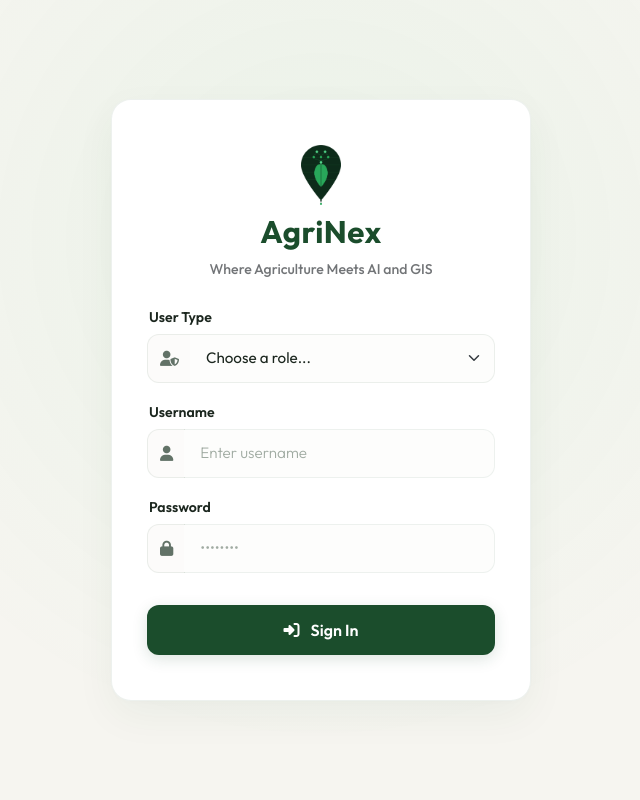
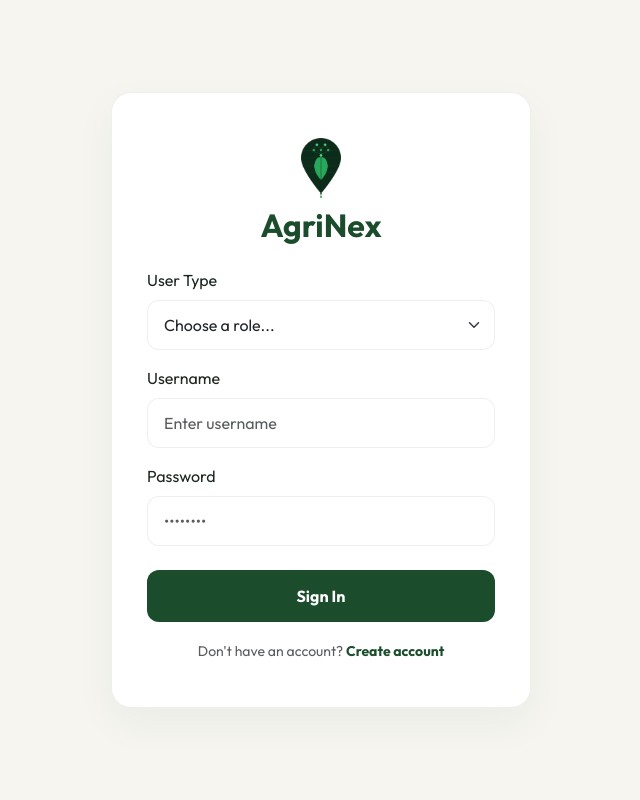
Before and after one commit to kabdellaoui07/AgriNex-platform, a Flask app: page /login in a window 1280 px wide. Shown: the whole page, without its empty margins (319-959 px from the left). Run offline with Flask 3, Linux system fonts and the light colour scheme; parts of the project's set-up code (start-up, migrations or seed data) failed here and were passed over; some libraries are stand-ins or nearby versions.

Commit message:
adding register page

```diff
--- a/My_Web_app/app.py
+++ b/My_Web_app/app.py
@@ -18,7 +18,7 @@ import io
 
 app = Flask(__name__)
 
-# Secret key for encrypting sessions (essential for login security)
+# Secret key for encrypting sessions
 app.secret_key = 'agrocyber_secret_glass_key_2026'
 
 # Secure cookie configuration
@@ -31,7 +31,6 @@ app.config['SESSION_COOKIE_SAMESITE'] = 'Lax'
 app.config['UPLOAD_FOLDER'] = 'static/uploads'
 app.config['MAX_CONTENT_LENGTH'] = 16 * 1024 * 1024
 
-# دمج إعداد الاتصال بقاعدة البيانات لـ PostgreSQL و الـ Drive الميداني
 app.config['SQLALCHEMY_DATABASE_URI'] = 'postgresql+psycopg://postgres:admin@localhost:5432/mygeoaidb'
 app.config['SQLALCHEMY_TRACK_MODIFICATIONS'] = False
 
@@ -45,7 +44,7 @@ class User(db.Model):
     id            = db.Column(db.Integer, primary_key=True)
     username      = db.Column(db.String(80), unique=True, nullable=False)
     password_hash = db.Column(db.String(255), nullable=False)
-    role          = db.Column(db.String(20), nullable=False) # 'admin' or 'collector'
+    role          = db.Column(db.String(20), nullable=False)
 
     def set_password(self, password):
         self.password_hash = generate_password_hash(password)
@@ -61,7 +60,6 @@ class Prediction(db.Model):
     confidence      = db.Column(db.Float)
     latitude        = db.Column(db.Float)
     longitude       = db.Column(db.Float)
-    # حقل الوقت يستقبل التوقيت التلقائي كملاذ أخير إذا لم يرسله الموبايل
     timestamp       = db.Column(db.DateTime, default=lambda: datetime.now(timezone.utc))
     notes           = db.Column(db.Text)
 
@@ -78,18 +76,17 @@ class Prediction(db.Model):
         }
 
 class Survey(db.Model):
-    """Existing 'Survey' table in pgAdmin (public schema)"""
     __tablename__ = 'Survey'
     __table_args__ = {'schema': 'public', 'extend_existing': True}
 
-    fid              = db.Column(db.BigInteger, primary_key=True)
-    geom             = db.Column(NullType)
-    Date             = db.Column(db.DateTime)
-    classe           = db.Column(db.String(100))
-    Photo            = db.Column(db.String(255))
+    fid            = db.Column(db.BigInteger, primary_key=True)
+    geom           = db.Column(NullType)
+    Date           = db.Column(db.DateTime)
+    classe         = db.Column(db.String(100))
+    Photo          = db.Column(db.String(255))
 
-    latitude         = column_property(func.ST_Y(geom))
-    longitude        = column_property(func.ST_X(geom))
+    latitude       = column_property(func.ST_Y(geom))
+    longitude      = column_property(func.ST_X(geom))
 
     def to_dict(self):
         return {
@@ -112,7 +109,6 @@ def require_login():
     if request.endpoint not in allowed_routes and not session.get('logged_in'):
         return redirect(url_for('login'))
 
-# 🔒 دالة التحقق البرمجية لمنع الـ Collector وحماية لوحات التحكم الإدارية للأدمن
 def admin_required(f):
     @wraps(f)
     def decorated_function(*args, **kwargs):
@@ -165,18 +161,16 @@ def predict_image(img_path):
     return CLASS_NAMES[idx], float(preds[idx]), img_base64
 
 # ─────────────────────────────────────────────────────────────────────────
-#  ROUTES: AUTHENTICATION (Login / Logout)
+#  ROUTES
 # ─────────────────────────────────────────────────────────────────────────
 @app.route('/login', methods=['GET', 'POST'])
 def login():
     if session.get('logged_in'):
         return redirect(url_for('index'))
-
     if request.method == 'POST':
         role = request.form.get('role')
         username = request.form.get('username')
         password = request.form.get('password')
-
         user = User.query.filter_by(username=username).first()
         if user and user.check_password(password) and user.role == role:
             session['logged_in'] = True
@@ -185,28 +179,12 @@ def login():
             return redirect(url_for('index'))
         else:
             return render_template('login.html', error="Invalid credentials.")
-
     return render_template('login.html')
 
 @app.route('/logout')
 def logout():
     session.clear()
     return redirect(url_for('login'))
-
-# ─────────────────────────────────────────────────────────────────────────
-#  ROUTES: APPLICATION
-# ─────────────────────────────────────────────────────────────────────────
-@app.route('/sw.js')
-def serve_sw():
-    return app.send_static_file('sw.js')
-
-@app.route('/manifest.json')
-def serve_manifest():
-    return app.send_static_file('manifest.json')
-
-@app.route('/favicon.ico')
-def serve_favicon():
-    return app.send_static_file('favicon.ico')
 
 @app.route('/')
 def index():
@@ -216,178 +194,120 @@ def index():
 def upload():
     if 'image' not in request.files:
         return jsonify({'error': 'No image provided'}), 400
+    file = request.files['image']
+    lat = request.form.get('latitude', type=float)
+    lon = request.form.get('longitude', type=float)
+    notes = request.form.get('notes', '')
+    captured_at_str = request.form.get('captured_at')
 
-    file = request.files['image']
-    lat  = request.form.get('latitude',  type=float)
-    lon  = request.form.get('longitude', type=float)
-    notes = request.form.get('notes', '')
-
-    # 🕒 استقبال الوقت الفعلي لالتقاط العينة من الهاتف وتحويل صيغته
-    captured_at_str = request.form.get('captured_at')
     if captured_at_str:
         try:
-            # تحويل صيغة ISO القادمة من المتصفح إلى كائن دات تايم متوافق مع البايثون
             timestamp_val = datetime.fromisoformat(captured_at_str.replace('Z', '+00:00'))
         except ValueError:
             timestamp_val = datetime.now(timezone.utc)
     else:
         timestamp_val = datetime.now(timezone.utc)
 
-    filename  = f"{datetime.now(timezone.utc).strftime('%Y%m%d_%H%M%S')}_{file.filename}"
+    filename = f"{datetime.now(timezone.utc).strftime('%Y%m%d_%H%M%S')}_{file.filename}"
     save_path = os.path.join(app.config['UPLOAD_FOLDER'], filename)
     file.save(save_path)
-
     predicted_class, confidence, img_base64 = predict_image(save_path)
 
-    # إدخال البيانات المحدثة مع التوقيت الجغرافي الحقيقي الموثق
-    pred = Prediction(
-        image_path=filename,
-        predicted_class=predicted_class,
-        confidence=confidence,
-        latitude=lat,
-        longitude=lon,
-        timestamp=timestamp_val, # التوقيت الفعلي الدقيق للعمل الميداني
-        notes=notes
-    )
+    pred = Prediction(image_path=filename, predicted_class=predicted_class, confidence=confidence,
+                      latitude=lat, longitude=lon, timestamp=timestamp_val, notes=notes)
     db.session.add(pred)
     db.session.commit()
-
     response_data = pred.to_dict()
     response_data['image_base64'] = img_base64
-
     return jsonify({'success': True, 'prediction': response_data})
 
 @app.route('/results')
-@admin_required  # 🔒 متاح للـ Admin فقط
+@admin_required
 def results():
     raw_predictions = Prediction.query.order_by(Prediction.timestamp.desc()).all()
     predictions_serialized = [p.to_dict() for p in raw_predictions]
     return render_template('results.html', predictions=predictions_serialized)
 
 @app.route('/map')
-@admin_required  # 🔒 متاح للـ Admin فقط
+@admin_required
 def map_view():
-    predictions     = Prediction.query.all()
-    survey_points   = Survey.query.all()
+    predictions = Prediction.query.all()
+    survey_points = Survey.query.all()
     return render_template('map.html',
         predictions=json.dumps([p.to_dict() for p in predictions]),
         training_points=json.dumps([s.to_dict() for s in survey_points])
     )
 
 @app.route('/statistics')
-@admin_required  # 🔒 متاح للـ Admin فقط
+@admin_required
 def statistics():
-    from sqlalchemy import func
-    total      = Prediction.query.count()
-    by_class   = db.session.query(
-        Prediction.predicted_class,
-        func.count(Prediction.id).label('count'),
-        func.avg(Prediction.confidence).label('avg_conf')
-    ).group_by(Prediction.predicted_class).all()
-
+    total = Prediction.query.count()
+    by_class = db.session.query(Prediction.predicted_class, func.count(Prediction.id).label('count'),
+                                func.avg(Prediction.confidence).label('avg_conf')).group_by(Prediction.predicted_class).all()
     by_class_serialized = []
     dashboard_stats = {}
     for row in by_class:
         calculated_conf = row.avg_conf if row.avg_conf > 1.0 else (row.avg_conf or 0) * 100
-
-        by_class_serialized.append({
-            'predicted_class': row.predicted_class,
-            'count': row.count,
-            'avg_conf': round(calculated_conf / 100, 4)
-        })
-        dashboard_stats[row.predicted_class] = {
-            'count': row.count,
-            'avg_conf': round(calculated_conf, 1)
-        }
+        by_class_serialized.append({'predicted_class': row.predicted_class, 'count': row.count, 'avg_conf': round(calculated_conf / 100, 4)})
+        dashboard_stats[row.predicted_class] = {'count': row.count, 'avg_conf': round(calculated_conf, 1)}
 
     raw_recent = Prediction.query.order_by(Prediction.timestamp.desc()).limit(10).all()
-    recent_serialized = [p.to_dict() for p in raw_recent]
+    survey_count = Survey.query.count()
+    survey_by_class = db.session.query(Survey.classe, func.count(Survey.fid).label('count')).group_by(Survey.classe).all()
+    return render_template('statistics.html', total=total, by_class=by_class_serialized, dashboard_stats=json.dumps(dashboard_stats),
+                           recent=[p.to_dict() for p in raw_recent], train_count=survey_count, train_by_class=survey_by_class)
 
-    survey_count = Survey.query.count()
-    survey_by_class = db.session.query(
-        Survey.classe,
-        func.count(Survey.fid).label('count')
-    ).group_by(Survey.classe).all()
-
-    return render_template('statistics.html',
-        total=total,
-        by_class=by_class_serialized,
-        dashboard_stats=json.dumps(dashboard_stats),
-        recent=recent_serialized,
-        train_count=survey_count,
-        train_by_class=survey_by_class
-    )
-
-@app.route('/api/sampling-data')
+@app.route('/sampling')
 @admin_required
-def get_sampling_data():
-    # جلب بيانات التدريب (التي استخدمتها للموديل)
-    training = [s.to_dict() for s in Survey.query.all()]
-    # جلب البيانات التي جمعها المستخدمون عبر الموبايل
-    new_data = [p.to_dict() for p in Prediction.query.all()]
-
-    return jsonify({
-        'training_data': training,
-        'new_data': new_data
-    })
-@app.route('/sampling')
-@admin_required  # لضمان حماية الصفحة
 def sampling():
     return render_template('sampling.html')
+@app.route('/register', methods=['GET', 'POST'])
+def register():
+    if request.method == 'POST':
+        username = request.form.get('username')
+        password = request.form.get('password')
 
-# ─────────────────────────────────────────────────────────────────────────
-#  API JSON ENDPOINTS
-# ─────────────────────────────────────────────────────────────────────────
-@app.route('/api/predictions')
-@admin_required  # 🔒 متاح للـ Admin فقط
-def api_predictions():
-    preds = Prediction.query.order_by(Prediction.timestamp.desc()).all()
-    return jsonify([p.to_dict() for p in preds])
+        # التأكد من أن الحقول ليست فارغة
+        if not username or not password:
+            return "Username and password are required", 400
 
-@app.route('/api/training_points')
-@admin_required  # 🔒 متاح للـ Admin فقط
-def api_training_points():
-    points = Survey.query.all()
-    return jsonify([t.to_dict() for t in points])
+        # التحقق مما إذا كان المستخدم موجوداً مسبقاً
+        existing = User.query.filter_by(username=username).first()
+        if existing:
+            return "User already exists", 400
 
-@app.route('/api/import_training', methods=['POST'])
-@admin_required  # 🔒 متاح للـ Admin فقط
-def import_training():
-    data = request.get_json()
-    count = 0
-    for row in data.get('features', []):
-        props = row.get('properties', {})
-        coords = row.get('geometry', {}).get('coordinates', [None, None])
-        sv = Survey(
-            longitude=coords[0],
-            latitude=coords[1],
-            class_label=props.get('class_label'),
-            image_name=props.get('image_name'),
-            acquisition_date=datetime.strptime(props['date'], '%Y-%m-%d') if props.get('date') else None,
-            notes=props.get('notes')
+        # إنشاء مستخدم جديد بدور 'collector' دائماً كما طلبت
+        new_user = User(
+            username=username,
+            role="collector"
         )
-        db.session.add(sv)
-        count += 1
-    db.session.commit()
-    return jsonify({'imported': count})
+        new_user.set_password(password)
+
+        db.session.add(new_user)
+        db.session.commit()
+
+        return "Account created successfully! <a href='/login'>Login here</a>"
+
+    return render_template('register.html')
 
 # ─────────────────────────────────────────────────────────────────────────
 if __name__ == '__main__':
     with app.app_context():
         db.create_all()
-        # Seed default users if they don't exist
-        if User.query.count() == 0:
-            print("Seeding default users...")
+
+        # create admin only if not exists
+        if User.query.filter_by(username='admin').first() is None:
             admin_user = User(username='admin', role='admin')
             admin_user.set_password('admin')
+            db.session.add(admin_user)
 
+        # create collector only if not exists
+        if User.query.filter_by(username='collector').first() is None:
             collector_user = User(username='collector', role='collector')
             collector_user.set_password('admin')
+            db.session.add(collector_user)
 
-            db.session.add(admin_user)
-            db.session.add(collector_user)
-            db.session.commit()
-            print("Default users seeded successfully.")
+        db.session.commit()
 
     os.makedirs(app.config['UPLOAD_FOLDER'], exist_ok=True)
     app.run(debug=True)
--- a/My_Web_app/templates/login.html
+++ b/My_Web_app/templates/login.html
@@ -11,19 +11,16 @@
   <link href="https://cdn.jsdelivr.net/npm/bootstrap@5.3.0/dist/css/bootstrap.min.css" rel="stylesheet">
   <link href="https://cdnjs.cloudflare.com/ajax/libs/font-awesome/6.4.0/css/all.min.css" rel="stylesheet">
   <style>
-    /* ─────────────────────────────────────────────────────────────────────────
-       AGRINEX LIGHT AGRICULTURAL THEME
-       ───────────────────────────────────────────────────────────────────────── */
     :root {
-      --bg-cream: #f6f5f0;           /* Soft light cream background */
-      --surface-white: #ffffff;      /* Clean white surfaces */
-      --primary-green: #1b4d2c;      /* Deep agricultural green */
-      --leaf-green: #2ecc71;         /* Natural leaf green */
-      --text-dark: #1b261e;          /* Clean dark text */
-      --text-muted: #627267;         /* Sage-charcoal muted text */
-      --border-color: rgba(27, 77, 44, 0.08); /* Soft organic borders */
-      --font-family: 'Outfit', 'Segoe UI', -apple-system, sans-serif;
-      --card-shadow: 0 15px 40px rgba(27, 77, 44, 0.05), 0 2px 10px rgba(0, 0, 0, 0.02);
+      --bg-cream: #f6f5f0;
+      --surface-white: #ffffff;
+      --primary-green: #1b4d2c;
+      --leaf-green: #2ecc71;
+      --text-dark: #1b261e;
+      --text-muted: #627267;
+      --border-color: rgba(27, 77, 44, 0.08);
+      --font-family: 'Outfit', sans-serif;
+      --card-shadow: 0 15px 40px rgba(27, 77, 44, 0.05);
     }
 
     body {
@@ -36,215 +33,90 @@
       justify-content: center;
       margin: 0;
       padding: 20px;
-      position: relative;
-      overflow-x: hidden;
     }
 
-    /* Ambient natural background gradient glow */
-    body::before {
-      content: "";
-      position: fixed; top: 0; left: 0; width: 100vw; height: 100vh;
-      background: radial-gradient(circle at 50% 30%, rgba(46, 204, 113, 0.06), transparent 60%);
-      z-index: -1;
-      pointer-events: none;
-    }
-
-    /* Elegant login card */
     .login-card {
-      background: var(--surface-white) !important;
-      border: 1px solid var(--border-color) !important;
-      border-radius: 20px !important;
-      box-shadow: var(--card-shadow) !important;
+      background: var(--surface-white);
+      border: 1px solid var(--border-color);
+      border-radius: 20px;
+      box-shadow: var(--card-shadow);
       width: 100%;
       max-width: 420px;
       padding: 45px 35px;
-      z-index: 10;
-    }
-
-    .brand-section i {
-      color: var(--primary-green);
-      font-size: 2.5rem;
-      filter: drop-shadow(0 4px 10px rgba(27, 77, 44, 0.15));
-      margin-bottom: 12px;
-    }
-
-    .brand-section h2 {
-      letter-spacing: 0.5px;
-      color: var(--primary-green);
-    }
-
-    .brand-section h2 span {
-      color: var(--leaf-green);
-      font-weight: 400;
-    }
-
-    .form-label {
-      color: var(--text-dark);
-      font-size: 0.88rem;
-      font-weight: 600;
-      margin-left: 2px;
-      margin-bottom: 6px;
-    }
-
-    /* Modern cream-tinted light inputs */
-    .input-group-text {
-      background-color: #fcfbfa !important;
-      border: 1px solid var(--border-color) !important;
-      border-right: none !important;
-      color: var(--text-muted) !important;
-      border-radius: 12px 0 0 12px;
-      font-size: 0.95rem;
     }
 
     .form-control, .form-select {
-      background-color: #fdfdfc !important;
-      border: 1px solid var(--border-color) !important;
-      color: var(--text-dark) !important;
       border-radius: 12px;
       padding: 12px 16px;
-      font-size: 0.95rem;
+      border: 1px solid var(--border-color);
     }
 
-    /* Align fields containing side icons */
-    .input-group .form-control, .input-group .form-select {
-      border-radius: 0 12px 12px 0;
-      border-left: none !important;
-    }
-
-    .form-control::placeholder {
-      color: #a0aba2;
-      font-weight: 300;
-    }
-
-    /* Soft forest-green glow on focus */
-    .form-control:focus, .form-select:focus {
-      border-color: var(--primary-green) !important;
-      box-shadow: 0 0 0 4px rgba(27, 77, 44, 0.08) !important;
-    }
-
-    .input-group:focus-within .input-group-text {
-      border-color: var(--primary-green) !important;
-    }
-
-    .form-select option {
-      background-color: var(--surface-white);
-      color: var(--text-dark);
-    }
-
-    /* Premium forest green button */
     .btn-login {
-      background: var(--primary-green) !important;
-      color: #ffffff !important;
-      font-weight: 600 !important;
-      border: none !important;
-      border-radius: 12px !important;
+      background: var(--primary-green);
+      color: #ffffff;
+      border-radius: 12px;
       padding: 13px;
-      font-size: 1rem;
-      transition: all 0.25s cubic-bezier(0.4, 0, 0.2, 1);
-      box-shadow: 0 4px 15px rgba(27, 77, 44, 0.15);
+      transition: 0.3s;
     }
 
     .btn-login:hover {
-      background: #143a21 !important;
-      transform: translateY(-2px);
-      box-shadow: 0 8px 25px rgba(27, 77, 44, 0.25);
+      background: #143a21;
     }
 
-    .btn-login:active {
-      transform: translateY(0);
-    }
-
-    /* Elegant custom warning alert */
     .alert-custom {
       background: #fdf2f2;
       border: 1px solid #fbd5d5;
       color: #9b1c1c;
       border-radius: 12px;
-      font-size: 0.88rem;
-      padding: 12px;
+      padding: 10px;
+      font-size: 0.85rem;
+    }
   </style>
 </head>
 <body>
 
-<!-- Splash Screen Overlay (Plain white with centered green leaf pin) -->
-<div id="pwa-splash" style="position: fixed; top: 0; left: 0; width: 100vw; height: 100vh; background-color: #ffffff; z-index: 99999; display: flex; flex-direction: column; align-items: center; justify-content: center; opacity: 1; transition: opacity 0.4s cubic-bezier(0.25, 1, 0.5, 1); pointer-events: none;">
-  <div style="text-align: center;">
-    <img src="{{ url_for('static', filename='images/logo-agrinex.png') }}" alt="AgriNex Logo" style="height: 120px; width: auto; max-width: 80%; filter: drop-shadow(0 8px 20px rgba(27, 77, 44, 0.15));">
-  </div>
-</div>
-
-
 <div class="login-card text-center">
   <div class="brand-section mb-4">
-    <div class="mb-2 d-flex flex-column align-items-center gap-2">
-      <img src="{{ url_for('static', filename='images/logo-agrinex.png') }}" alt="AgriNex Icon" style="height: 60px; width: auto;">
-      <h2 class="fw-bold m-0" style="font-size: 1.95rem; color: var(--primary-green); letter-spacing: 0.5px;">AgriNex</h2>
-    </div>
-    <p class="text-muted small mt-2" style="font-size: 0.88rem; font-weight: 500; color: var(--primary-green); opacity: 0.85;">Where Agriculture Meets AI and GIS</p>
+    <img src="{{ url_for('static', filename='images/logo-agrinex.png') }}" alt="AgriNex" style="height: 60px;">
+    <h2 class="fw-bold mt-2" style="color: var(--primary-green);">AgriNex</h2>
   </div>
 
   {% if error %}
-  <div class="alert-custom mb-4 text-center">
+  <div class="alert-custom mb-3">
     <i class="fas fa-exclamation-circle me-2"></i> {{ error }}
   </div>
   {% endif %}
 
   <form action="/login" method="POST">
-
     <div class="mb-3 text-start">
-      <label for="role" class="form-label">User Type</label>
-      <div class="input-group">
-        <span class="input-group-text"><i class="fas fa-user-shield"></i></span>
-        <select class="form-select" id="role" name="role" required>
-          <option value="" disabled selected>Choose a role...</option>
-          <option value="admin">👨‍💼 Admin</option>
-          <option value="collector">🌾 Collector</option>
-        </select>
-      </div>
+      <label class="form-label">User Type</label>
+      <select class="form-select" name="role" required>
+        <option value="" disabled selected>Choose a role...</option>
+        <option value="admin">👨‍💼 Admin</option>
+        <option value="collector">🌾 Collector</option>
+      </select>
     </div>
 
     <div class="mb-3 text-start">
-      <label for="username" class="form-label">Username</label>
-      <div class="input-group">
-        <span class="input-group-text"><i class="fas fa-user"></i></span>
-        <input type="text" class="form-control" id="username" name="username" placeholder="Enter username" required autocomplete="off">
-      </div>
+      <label class="form-label">Username</label>
+      <input type="text" class="form-control" name="username" placeholder="Enter username" required>
     </div>
 
     <div class="mb-4 text-start">
-      <label for="password" class="form-label">Password</label>
-      <div class="input-group">
-        <span class="input-group-text"><i class="fas fa-lock"></i></span>
-        <input type="password" class="form-control" id="password" name="password" placeholder="••••••••" required>
-      </div>
+      <label class="form-label">Password</label>
+      <input type="password" class="form-control" name="password" placeholder="••••••••" required>
     </div>
 
-    <button type="submit" class="btn btn-login w-100 fw-bold mt-2">
-      <i class="fas fa-sign-in-alt me-2"></i> Sign In
-    </button>
+    <button type="submit" class="btn btn-login w-100 fw-bold">Sign In</button>
+
+    <div class="mt-3 text-center">
+      <small class="text-muted">Don't have an account?
+        <a href="/register" class="text-decoration-none fw-bold" style="color: var(--primary-green);">Create account</a>
+      </small>
+    </div>
   </form>
 </div>
 
 <script src="https://cdn.jsdelivr.net/npm/bootstrap@5.3.0/dist/js/bootstrap.bundle.min.js"></script>
-<script>
-  if ('serviceWorker' in navigator) {
-    window.addEventListener('load', () => {
-      navigator.serviceWorker.register('/sw.js')
-        .then(reg => console.log('Service Worker registered successfully:', reg.scope))
-        .catch(err => console.error('Service Worker registration failed:', err));
-    });
-  }
-
-  // Fade out splash screen after content has loaded
-  window.addEventListener('load', () => {
-    const splash = document.getElementById('pwa-splash');
-    setTimeout(() => {
-      splash.style.opacity = '0';
-      setTimeout(() => {
-        splash.style.display = 'none';
-      }, 400);
-    }, 700); // Snappy 700ms loading view
-  });
-</script>
 </body>
 </html>
```
Also changed, not shown: My_Web_app/templates/register.html (added, +91 -0 lines).
